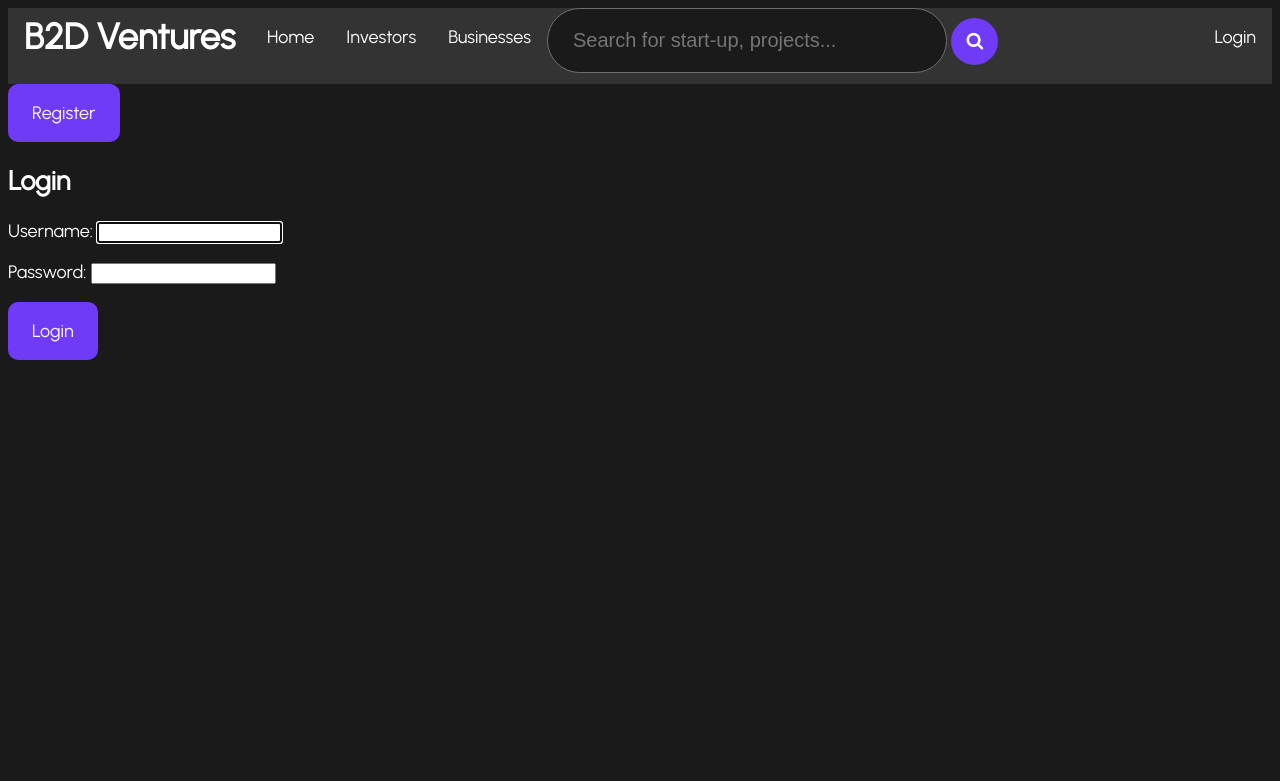
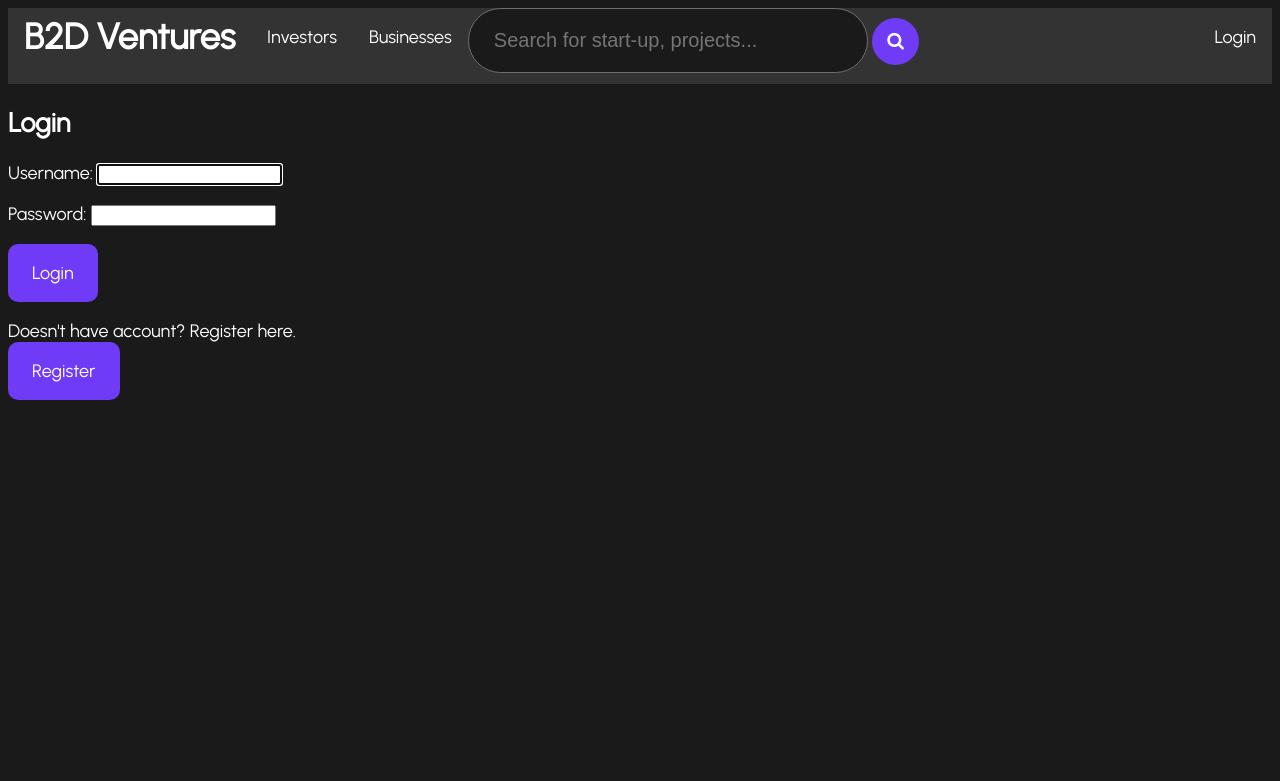
Before and after one commit to Nantawat6510545543/B2D-Ventures, a Django app: page /login/ in a window 1280 px wide. Shown: the top 781 px of the page. Run offline with Django 5.2, Linux system fonts and the light colour scheme.

Commit message:
change some buttons placement

```diff
--- a/B2D_Ventures/templates/index.html
+++ b/B2D_Ventures/templates/index.html
@@ -16,7 +16,7 @@
         </ul>
     {% endif %}
 
-    <a href="details">Example Detail Page</a>
+    <a href={% url 'details' %}>Example Detail Page</a>
 
     <div class="card-container">
         <div class="card-subcontainer">
--- a/B2D_Ventures/templates/login.html
+++ b/B2D_Ventures/templates/login.html
@@ -15,6 +15,12 @@
         <button class="generic-button" type="submit">Login</button>
     </form>
 
+    Doesn't have account? Register here.
+    <form action="{% url 'register' %}" method="post">
+        {% csrf_token %}
+        <button class="generic-button" type="submit">Register</button>
+    </form>
+
     {% if messages %}
         <ul class="messages">
             {% for message in messages %}
--- a/B2D_Ventures/templates/navbar.html
+++ b/B2D_Ventures/templates/navbar.html
@@ -1,6 +1,5 @@
 <ul class="navbar">
-    <li class="navbar-app-name"><a class="navbar-link" href="">B2D Ventures</a></li>
-    <li class="navbar-item-left"><a class="navbar-link" href="">Home</a></li>
+    <li class="navbar-app-name"><a class="navbar-link" href="{% url 'index' %}">B2D Ventures</a></li>
     <li class="navbar-item-left"><a class="navbar-link" href="">Investors</a></li>
     <li class="navbar-item-left"><a class="navbar-link" href="">Businesses</a></li>
 
@@ -31,8 +30,3 @@
         {% endif %}
     </div>
 </ul>
-
-<form action="{% url 'register' %}" method="post">
-    {% csrf_token %}
-    <button class="generic-button" type="submit">Register</button>
-</form>
```
